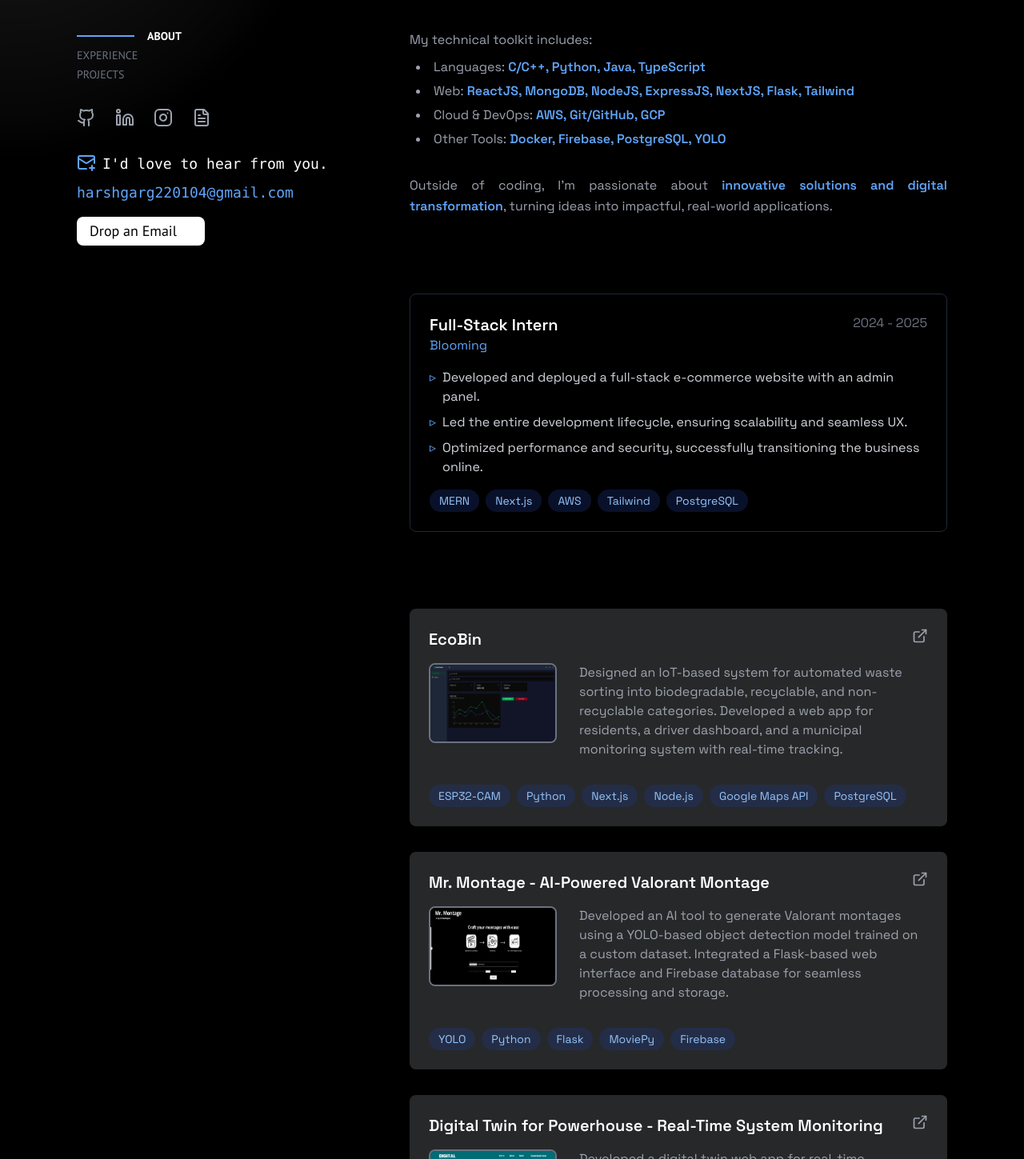
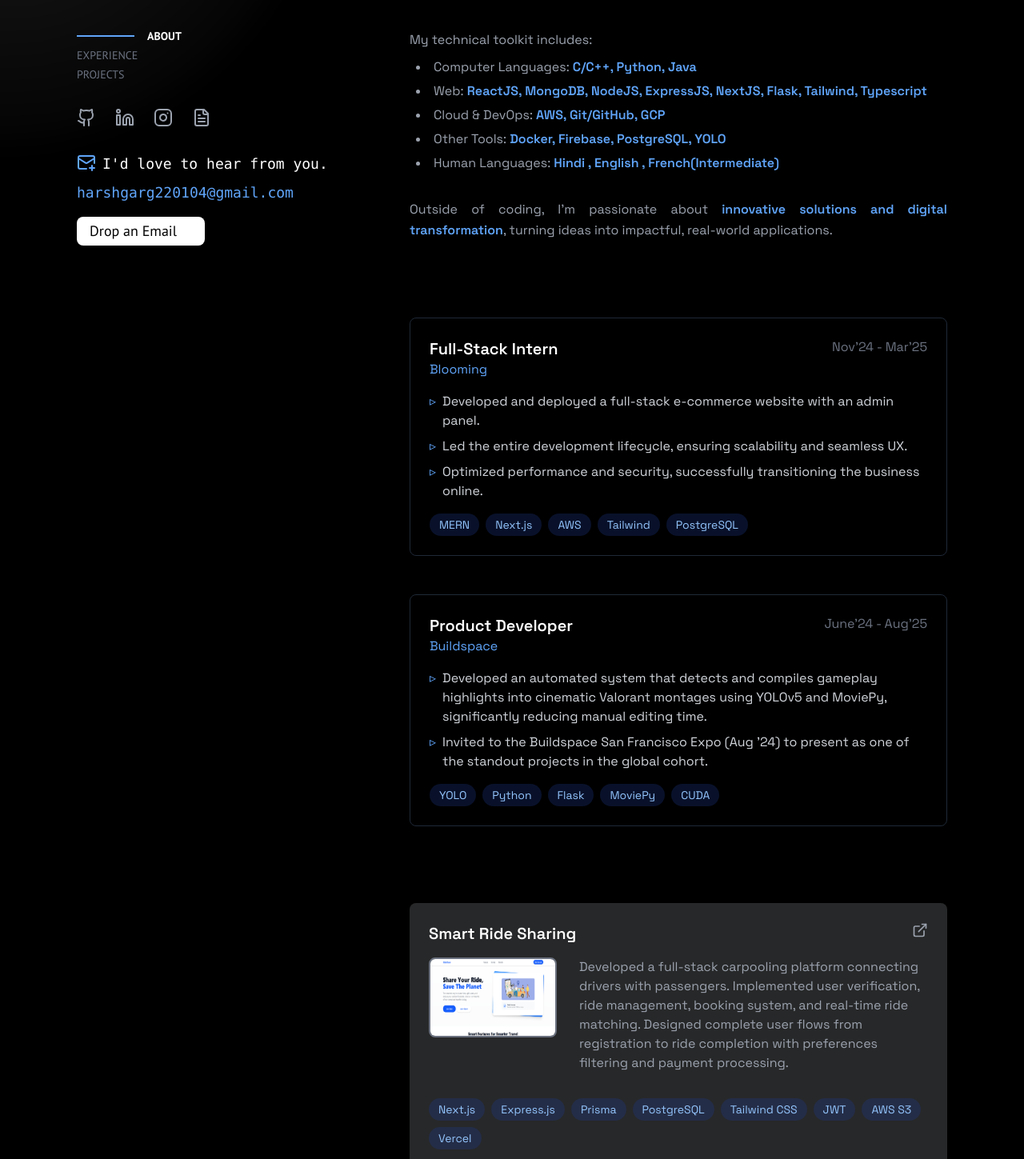
Before and after one commit to HarshGarg1290/Portfolio, a Next.js app: page / in a window 1280 px wide. Shown: the part 221-1670 px from the top of the page at 80% size. Built offline with nearby package versions, Linux system fonts and the light colour scheme; a web font is replaced by a local one.

Commit message:
content changesa

```diff
--- a/src/components/home/About.jsx
+++ b/src/components/home/About.jsx
@@ -63,16 +63,17 @@ export default function AboutSection({ aboutRef }) {
 				<ul className="list-disc list-inside pl-2 space-y-1">
 					{" "}
 					<li>
-						Languages:{" "}
+						Computer Languages:{" "}
 						<span className="text-blue-400 font-semibold">
-							C/C++, Python, Java, TypeScript
+							C/C++, Python, Java
 						</span>
 					</li>{" "}
 					<li>
 						{" "}
 						Web:{" "}
 						<span className="text-blue-400 font-semibold">
-							ReactJS, MongoDB, NodeJS, ExpressJS, NextJS, Flask, Tailwind
+							ReactJS, MongoDB, NodeJS, ExpressJS, NextJS, Flask, Tailwind,
+							Typescript
 						</span>
 					</li>
 					<li>
@@ -85,6 +86,12 @@ export default function AboutSection({ aboutRef }) {
 						Other Tools:{" "}
 						<span className="text-blue-400 font-semibold">
 							Docker, Firebase, PostgreSQL, YOLO
+						</span>
+					</li>
+					<li>
+						Human Languages:{" "}
+						<span className="text-blue-400 font-semibold">
+							Hindi , English , French(Intermediate)
 						</span>
 					</li>
 				</ul>
--- a/src/data/content.js
+++ b/src/data/content.js
@@ -33,7 +33,7 @@ export const experiences = [
 	{
 		company: "Blooming",
 		role: "Full-Stack Intern",
-		period: "2024 - 2025",
+		period: "Nov'24 - Mar'25",
 		description: [
 			"Developed and deployed a full-stack e-commerce website with an admin panel.",
 			"Led the entire development lifecycle, ensuring scalability and seamless UX.",
@@ -42,9 +42,37 @@ export const experiences = [
 		tech: ["MERN", "Next.js", "AWS", "Tailwind", "PostgreSQL"],
 		link: "",
 	},
+	{
+		company: "Buildspace",
+		role: "Product Developer",
+		period: "June'24 - Aug'25",
+		description: [
+			"Developed an automated system that detects and compiles gameplay highlights into cinematic Valorant montages using YOLOv5 and MoviePy, significantly reducing manual editing time.",
+			"Invited to the Buildspace San Francisco Expo (Aug ’24) to present as one of the standout projects in the global cohort.",
+		],
+		tech: ["YOLO", "Python", "Flask", "MoviePy", "CUDA"],
+		link: "",
+	},
 ];
 
 export const projects = [
+	{
+		title: "Smart Ride Sharing",
+		description:
+			"Developed a full-stack carpooling platform connecting drivers with passengers. Implemented user verification, ride management, booking system, and real-time ride matching. Designed complete user flows from registration to ride completion with preferences filtering and payment processing.",
+		tech: [
+			"Next.js",
+			"Express.js",
+			"Prisma",
+			"PostgreSQL",
+			"Tailwind CSS",
+			"JWT",
+			"AWS S3",
+			"Vercel",
+		],
+		link: "https://github.com/HarshGarg1290/Inhouse",
+		image: "/ride-sharing.png",
+	},
 	{
 		title: "EcoBin",
 		description:
@@ -54,8 +82,9 @@ export const projects = [
 			"Python",
 			"Next.js",
 			"Node.js",
-			"Google Maps API",
+			"MapBox API",
 			"PostgreSQL",
+			"Typescript",
 		],
 		link: "https://github.com/aakashahpl/vimsicles",
 		image: "/ecobin.jpg",
@@ -64,7 +93,7 @@ export const projects = [
 		title: "Mr. Montage - AI-Powered Valorant Montage",
 		description:
 			"Developed an AI tool to generate Valorant montages using a YOLO-based object detection model trained on a custom dataset. Integrated a Flask-based web interface and Firebase database for seamless processing and storage.",
-		tech: ["YOLO", "Python", "Flask", "MoviePy", "Firebase"],
+		tech: ["YOLO", "Python", "Flask", "MoviePy", "CUDA"],
 		link: "https://github.com/HarshGarg1290/Mr.Montage",
 		image: "/mr.montage.png",
 	},
@@ -72,7 +101,7 @@ export const projects = [
 		title: "Digital Twin for Powerhouse - Real-Time System Monitoring",
 		description:
 			"Developed a digital twin web app for real-time monitoring of power-generation systems. Implemented ML-based anomaly detection for efficient system tracking. Qualified for SIH'23 internal hackathon.",
-		tech: ["Python", "Machine Learning", "React", "Flask"],
+		tech: ["Python", "Machine Learning", "ThreeJs", "Flask"],
 		link: "https://github.com/HarshGarg1290/SIH_INTERNAL-2023_DIGITAL_TWIN",
 		image: "/sih.png",
 	},
```
Also changed, not shown: public/ride-sharing.png (added).
